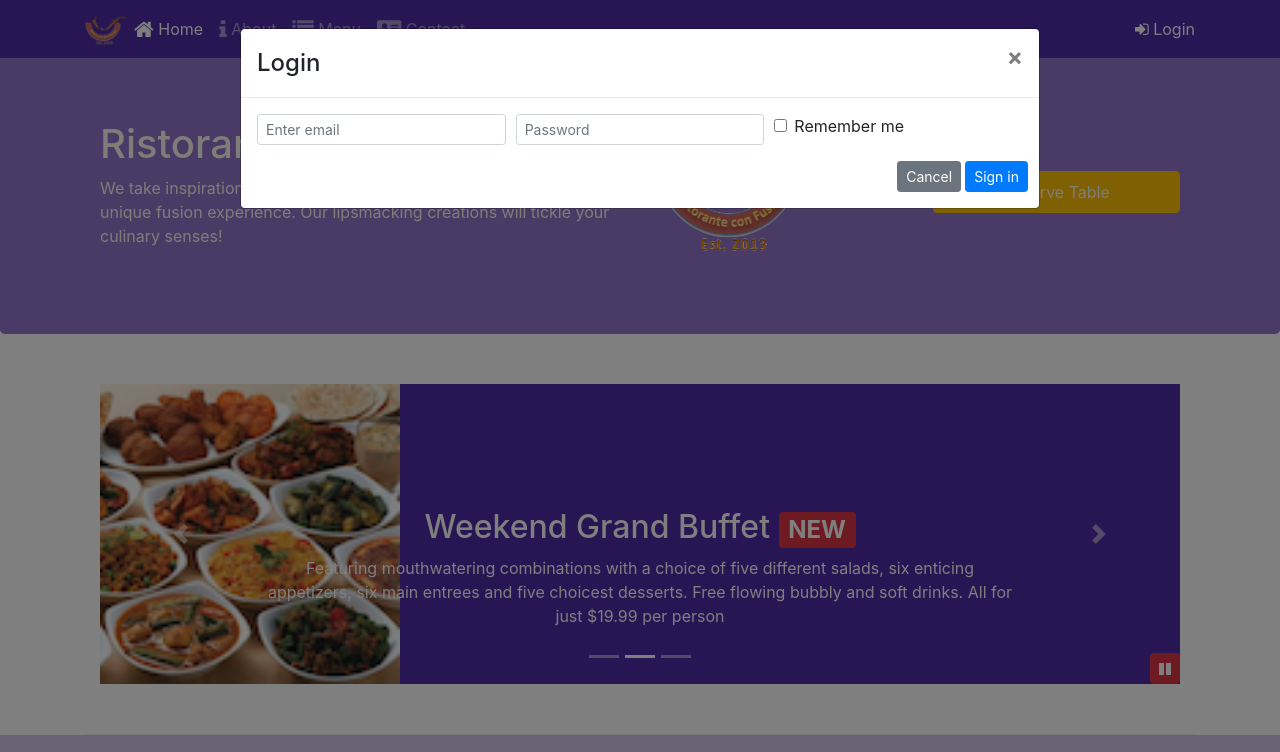
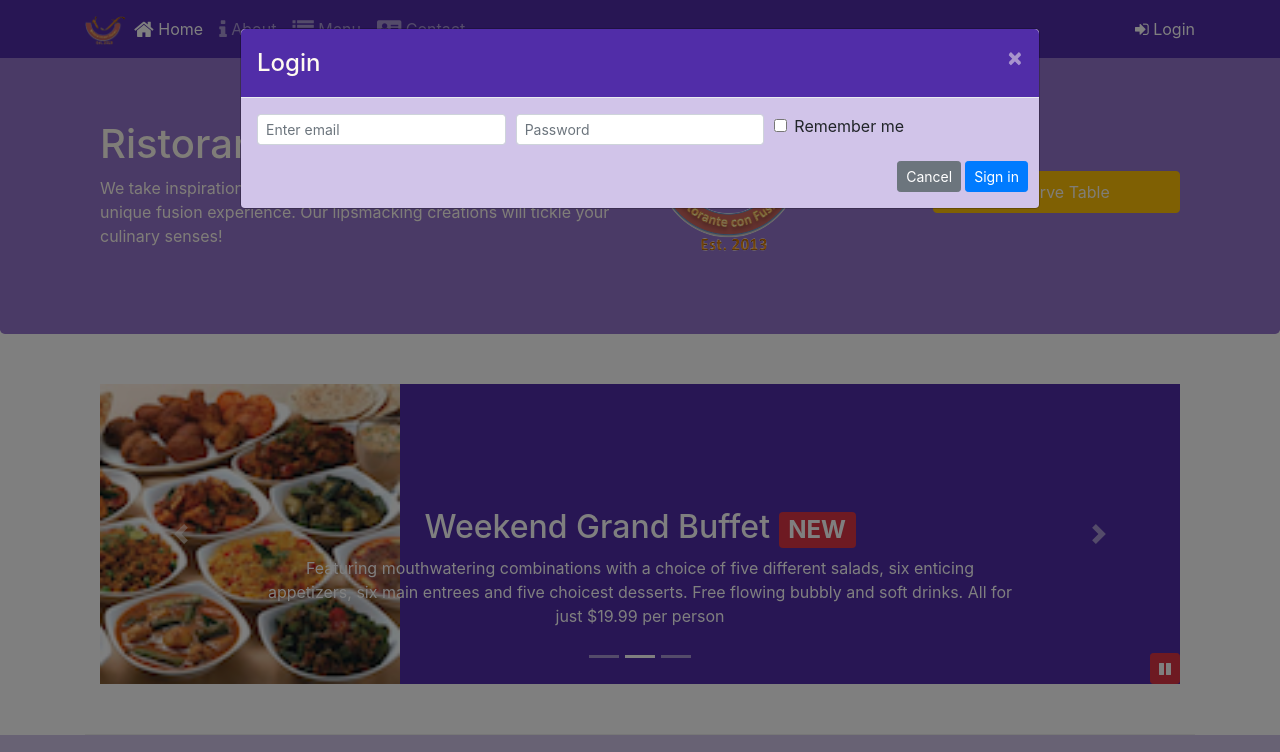
Before and after one commit to ZhenbiaoLiu/conFusion, a website: page index.html in a window 1280 px wide. Both pictures are taken after a click on the link "Login". Shown: the top 752 px of the page. Drawn offline with nearby package versions, Linux system fonts and the light colour scheme.

Commit message:
Assignment 4

```diff
--- a/css/styles.scss
+++ b/css/styles.scss
@@ -74,3 +74,16 @@
     bottom: 0px;
     z-index: 1;
 }
+
+.modal-header {
+    background-color:$background-dark;
+    .modal-title {
+        color: floralwhite;
+    } button {
+        color: floralwhite;
+    }
+}
+
+.modal-content {
+    background-color:$background-pale;
+}
--- a/index.html
+++ b/index.html
@@ -32,7 +32,7 @@
                     <li class="nav-item"><a class="nav-link" href="./contactus.html"><span class="fa fa-address-card fa-lg"></span> Contact</a></li>
                 </ul>
                 <span class="navbar-text">
-                    <a data-toggle="modal" data-target="#loginModal"><span class="fa fa-sign-in"></span> Login</a>
+                    <a id="loginButton"><span class="fa fa-sign-in"></span> Login</a>
                 </span>
             </div>
         </div>
@@ -159,7 +159,7 @@
                     <img src="img/logo.png" class="img-fluid">
                 </div>
                 <div class="col-12 col-sm-3 align-self-center">
-                    <a role="button" class="btn btn-block nav-link btn-warning" data-toggle="modal" data-target="#reserveModal">Reserve Table</a>
+                    <a role="button" class="btn btn-block nav-link btn-warning" id="reserveButton">Reserve Table</a>
                 </div>
             </div>
         </div>
@@ -338,6 +338,14 @@
                 $("#carouselButton").children("span").addClass('fa-pause');
             }
         });
+
+        $("#reserveButton").click(function(){
+            $("#reserveModal").modal("toggle");
+        });
+
+        $("#loginButton").click(function(){
+            $("#loginModal").modal("toggle");
+        });
     </script>
 </body>
 
--- a/package.json
+++ b/package.json
@@ -12,7 +12,8 @@
   "author": "",
   "license": "ISC",
   "devDependencies": {
-    "lite-server": "^2.3.0"
+    "lite-server": "^2.3.0",
+    "node-sass": "^5.0.0"
   },
   "dependencies": {
     "bootstrap": "^4.0.0",
```
Also changed, not shown: css/styles.css, 1 other file.
